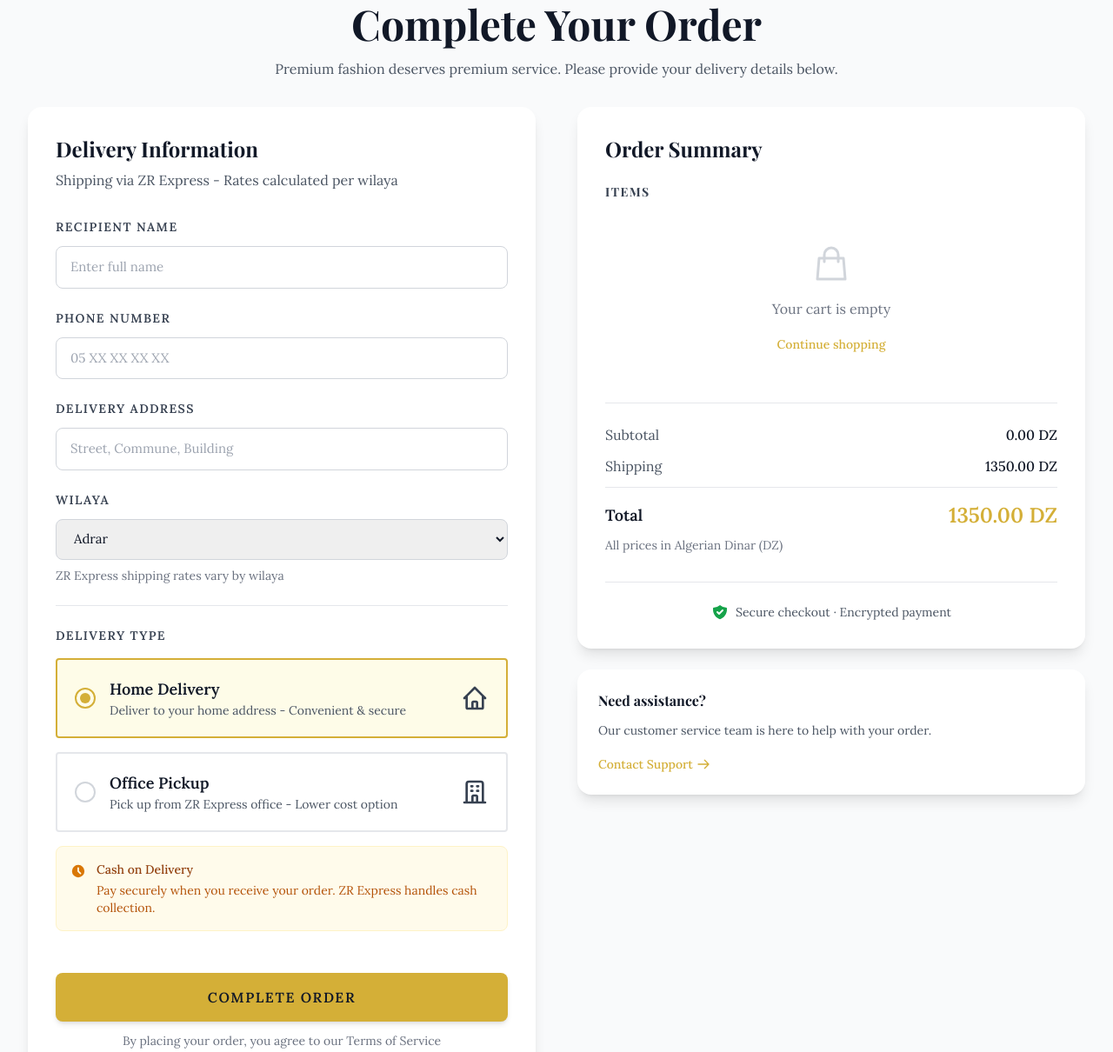
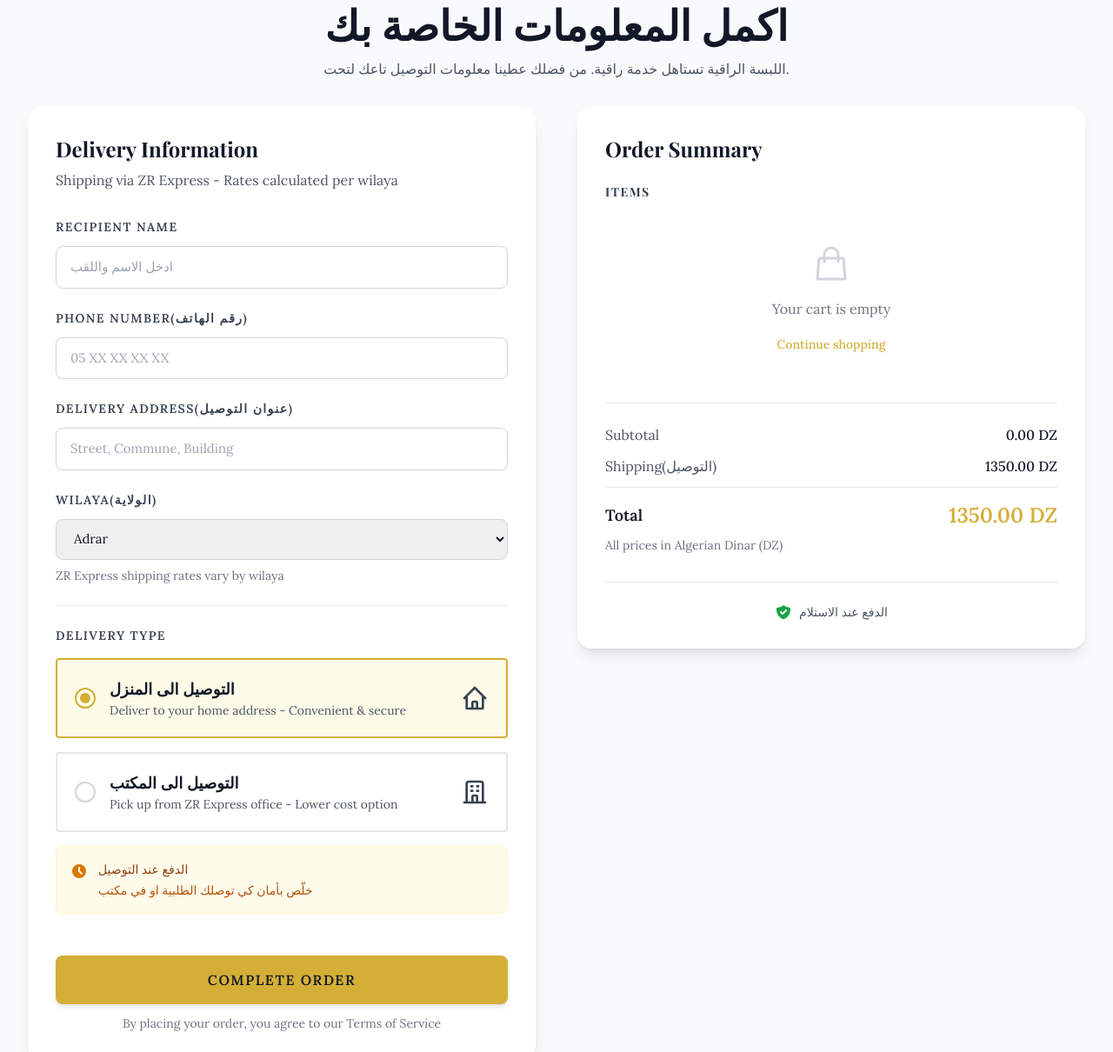
Before and after one commit to mohammedzineddine/Rix_clothes, a website: page checkout.html in a window 1280 px wide. Shown: the part 113-1323 px from the top of the page at 87% size. Drawn offline with nearby package versions, Linux system fonts and the light colour scheme.

Commit message:
Update checkout.html

```diff
--- a/checkout.html
+++ b/checkout.html
@@ -124,10 +124,10 @@
         <!-- Header -->
         <div class="mb-8 text-center">
             <h1 class="text-4xl md:text-5xl font-bold mb-4" style="font-family: 'Playfair Display', serif;">
-                Complete Your Order
+                اكمل المعلومات الخاصة بك
             </h1>
             <p class="text-gray-600 max-w-2xl mx-auto">
-                Premium fashion deserves premium service. Please provide your delivery details below.
+                اللبسة الراقية تستاهل خدمة راقية. من فضلك عطينا معلومات التوصيل تاعك لتحت.
             </p>
         </div>
 
@@ -149,13 +149,13 @@
                                 <label class="block text-sm tracking-widest font-semibold mb-3 text-gray-700">
                                     RECIPIENT NAME
                                 </label>
-                                <input id="custName" type="text" placeholder="Enter full name"
+                                <input id="custName" type="text" placeholder="ادخل الاسم واللقب"
                                     class="w-full rix-input rounded-lg" required />
                             </div>
 
                             <div>
                                 <label class="block text-sm tracking-widest font-semibold mb-3 text-gray-700">
-                                    PHONE NUMBER
+                                    PHONE NUMBER(رقم الهاتف)
                                 </label>
                                 <input id="custPhone" type="tel" placeholder="05 XX XX XX XX"
                                     class="w-full rix-input rounded-lg" required />
@@ -163,7 +163,7 @@
 
                             <div>
                                 <label class="block text-sm tracking-widest font-semibold mb-3 text-gray-700">
-                                    DELIVERY ADDRESS
+                                    DELIVERY ADDRESS(عنوان التوصيل)
                                 </label>
                                 <input id="custAddress" type="text" placeholder="Street, Commune, Building"
                                     class="w-full rix-input rounded-lg" required />
@@ -171,7 +171,7 @@
 
                             <div>
                                 <label class="block text-sm tracking-widest font-semibold mb-3 text-gray-700">
-                                    WILAYA
+                                    WILAYA(الولاية)
                                 </label>
                                 <select id="custWilaya" class="w-full rix-input rounded-lg" required>
                                     <!-- options populated by JS -->
@@ -194,7 +194,7 @@
                                                 <div class="w-3 h-3 rix-bg-gold rounded-full"></div>
                                             </div>
                                             <div>
-                                                <div class="font-semibold text-lg">Home Delivery</div>
+                                                <div class="font-semibold text-lg">التوصيل الى المنزل</div>
                                                 <div class="text-sm text-gray-600">Deliver to your home address -
                                                     Convenient & secure</div>
                                             </div>
@@ -216,7 +216,7 @@
                                                 <div class="w-3 h-3 bg-transparent rounded-full"></div>
                                             </div>
                                             <div>
-                                                <div class="font-semibold text-lg">Office Pickup</div>
+                                                <div class="font-semibold text-lg">التوصيل الى المكتب</div>
                                                 <div class="text-sm text-gray-600">Pick up from ZR Express office -
                                                     Lower cost option</div>
                                             </div>
@@ -239,9 +239,9 @@
                                             clip-rule="evenodd" />
                                     </svg>
                                     <div>
-                                        <p class="text-sm font-medium text-amber-800">Cash on Delivery</p>
-                                        <p class="text-sm text-amber-700 mt-1">Pay securely when you receive your order.
-                                            ZR Express handles cash collection.</p>
+                                        <p class="text-sm font-medium text-amber-800">الدفع عند التوصيل</p>
+                                        <p class="text-sm text-amber-700 mt-1">خلّص بأمان كي توصلك الطلبية او في مكتب
+                                        </p>
                                     </div>
                                 </div>
                             </div>
@@ -287,7 +287,7 @@
                                 <span id="summarySub" class="font-medium">0.00 DZ</span>
                             </div>
                             <div class="flex justify-between items-center">
-                                <span class="text-gray-600">Shipping</span>
+                                <span class="text-gray-600">Shipping(التوصيل)</span>
                                 <span id="summaryShipping" class="font-medium">—</span>
                             </div>
                             <div class="pt-4 border-t mt-4">
@@ -307,25 +307,12 @@
                                         d="M2.166 4.999A11.954 11.954 0 0010 1.944 11.954 11.954 0 0017.834 5c.11.65.166 1.32.166 2.001 0 5.225-3.34 9.67-8 11.317C5.34 16.67 2 12.225 2 7c0-.682.057-1.35.166-2.001zm11.541 3.708a1 1 0 00-1.414-1.414L9 10.586 7.707 9.293a1 1 0 00-1.414 1.414l2 2a1 1 0 001.414 0l4-4z"
                                         clip-rule="evenodd" />
                                 </svg>
-                                <span class="text-sm">Secure checkout · Encrypted payment</span>
+                                <span class="text-sm">الدفع عند الاستلام</span>
                             </div>
                         </div>
                     </div>
 
-                    <!-- Need Help -->
-                    <div class="mt-6 bg-white rounded-2xl shadow-lg p-6">
-                        <h3 class="font-semibold mb-3">Need assistance?</h3>
-                        <p class="text-sm text-gray-600 mb-4">Our customer service team is here to help with your order.
-                        </p>
-                        <a href="contact.html"
-                            class="inline-flex items-center text-sm rix-gold font-medium hover:underline">
-                            Contact Support
-                            <svg class="w-4 h-4 ml-1" fill="none" stroke="currentColor" viewBox="0 0 24 24">
-                                <path stroke-linecap="round" stroke-linejoin="round" stroke-width="2"
-                                    d="M14 5l7 7m0 0l-7 7m7-7H3" />
-                            </svg>
-                        </a>
-                    </div>
+
                 </div>
             </aside>
         </div>
```
